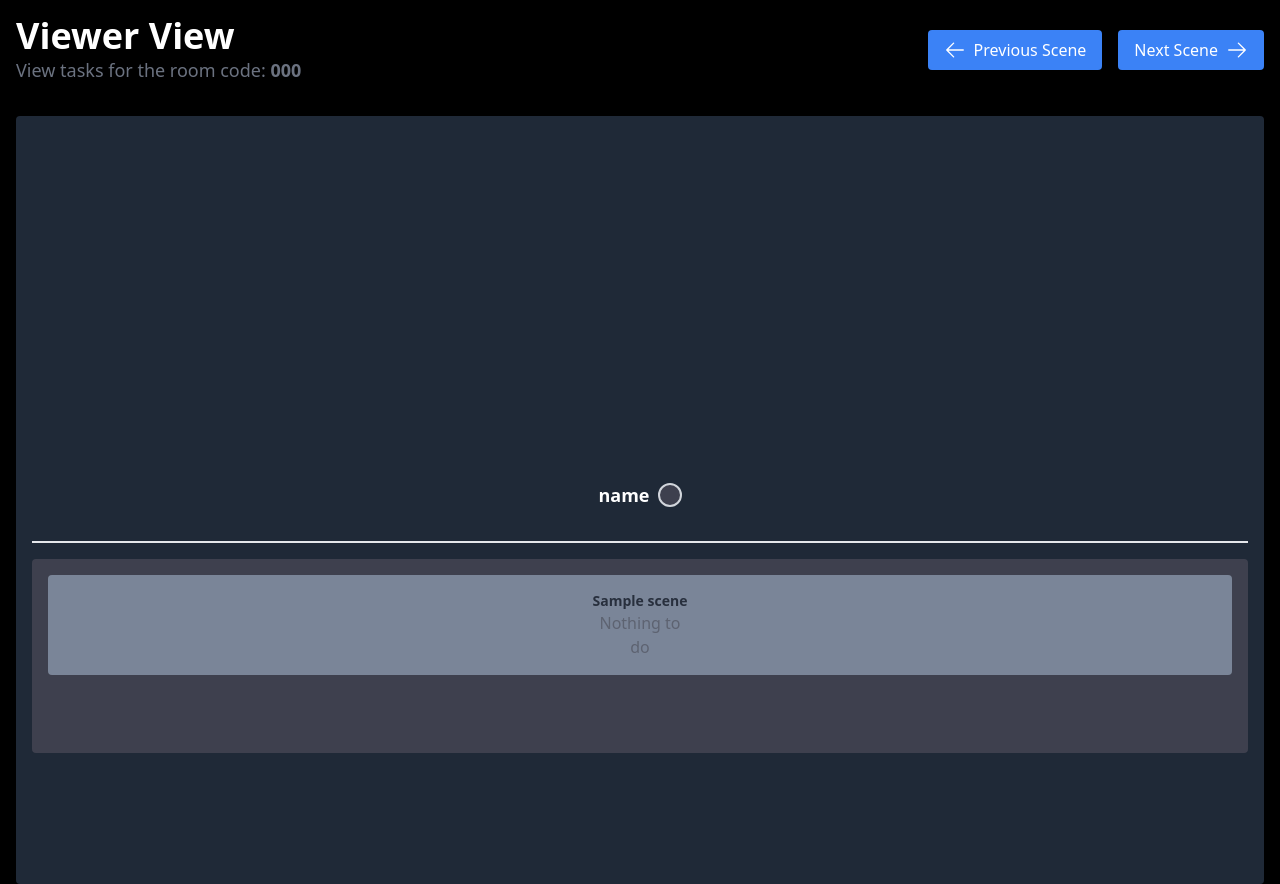
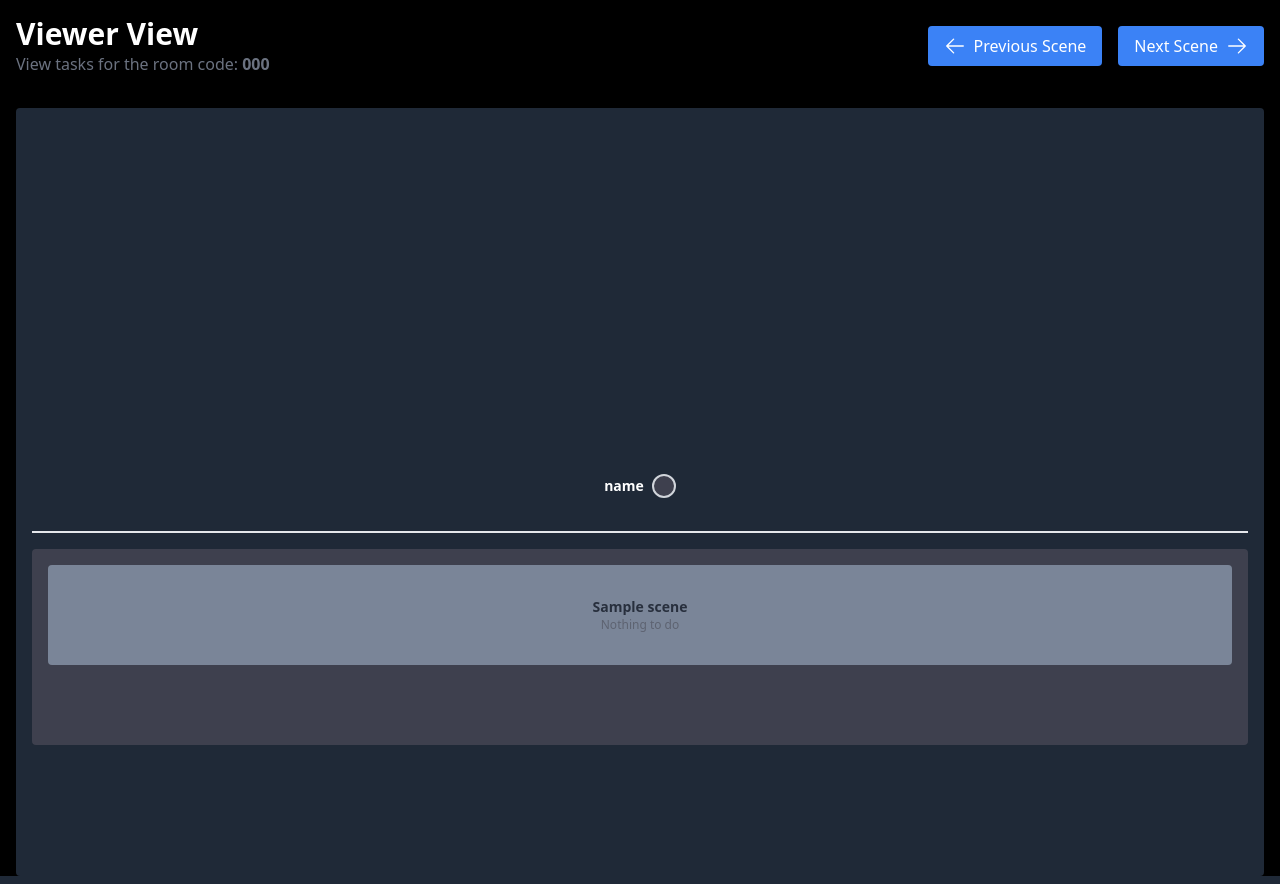
Before and after one commit to sckjesus/christmasprod, a Flask app: template templates/viewer_view.html in a window 1280 px wide. Run offline with Flask 3, Linux system fonts and the light colour scheme; the template is opened without the code that fills it: most values are stand-ins (such as "Sample title", 1, 10 or a date in 2020).

Commit message:
little styling

```diff
--- a/templates/viewer_view.html
+++ b/templates/viewer_view.html
@@ -266,8 +266,8 @@ function applyCompletedTasks() {
     <div class="container mx-auto min-w-full p-4 h-screen">
         <header class="flex justify-between items-center mb-8">
             <div>
-                <h1 class="text-4xl font-bold">Viewer View</h1>
-                <p class="text-lg text-gray-500">View tasks for the room code: <strong>{{ room_code }}</strong></p>
+                <h1 class="text-3xl font-bold">Viewer View</h1>
+                <p class="text-md text-gray-500">View tasks for the room code: <strong>{{ room_code }}</strong></p>
             </div>
             <div class="flex gap-4">
                 <button onclick="previousScene('{{ room_code }}')" class="px-4 py-2 bg-blue-500 text-white rounded flex items-center space-x-2">
@@ -304,7 +304,7 @@ function applyCompletedTasks() {
                     <div class="grid grid-cols-{{ half_length }} gap-4 mb-4 h-2/5 overflow-y-auto" >
                         <!-- First Row of Names and Tasks -->
                         {% for person in people_names[:half_length] %}
-                        <div class="text-center text-lg font-bold text-white border-b-2 pb-2 flex items-center justify-center">
+                        <div class="text-center text-sm font-bold text-white border-b-2 pb-2 flex items-center justify-center">
                             <span>{{ person }}</span>
                             <button id="color-button-{{ loop.index }}" data-person-id="person-{{ loop.index }}"
                                 onclick="changePersonColor('person-{{ loop.index }}')"
@@ -346,7 +346,7 @@ function applyCompletedTasks() {
                     <div class="grid grid-cols-{{ half_length }} gap-4 mb-4 mt-8 h-2/5 overflow-y-auto">
                         <!-- Second Row of Names and Tasks -->
                         {% for person in people_names[half_length:] %}
-                        <div class="text-center text-lg font-bold text-white border-b-2 pb-2 flex items-center justify-center">
+                        <div class="text-center text-sm font-bold text-white border-b-2 pb-2 flex items-center justify-center">
                             <span>{{ person }}</span>
                             <button id="color-button-{{ loop.index + half_length }}" data-person-id="person-{{ loop.index + half_length }}"
                                 onclick="changePersonColor('person-{{ loop.index + half_length }}')"
@@ -376,7 +376,7 @@ function applyCompletedTasks() {
                                     {% endfor %}
                                 </ul>
                                 {% else %}
-                                <p class="text-gray-500 text-center">Nothing to do</p>
+                                <p class="text-gray-500 text-cente text-xs">Nothing to do</p>
                                 {% endif %}
                             </div>
                             {% endif %}
```
